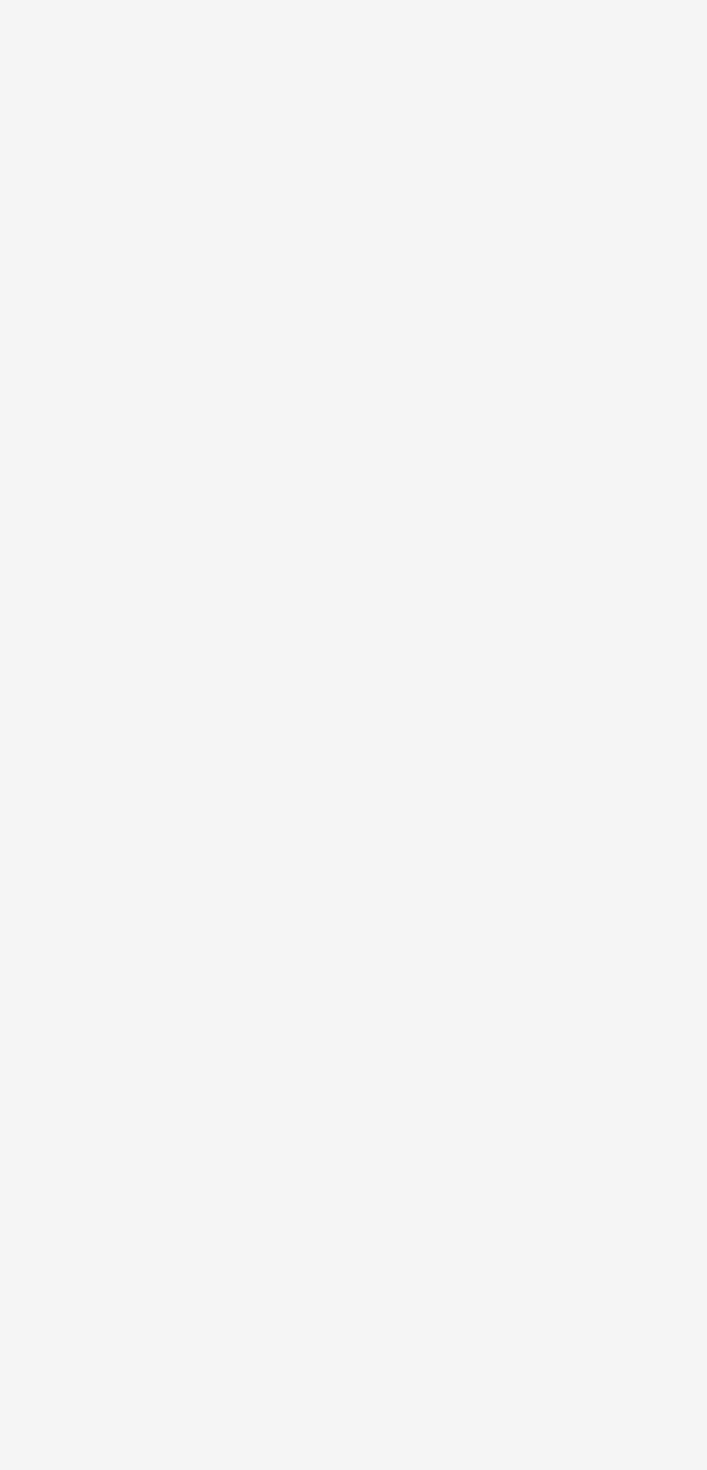
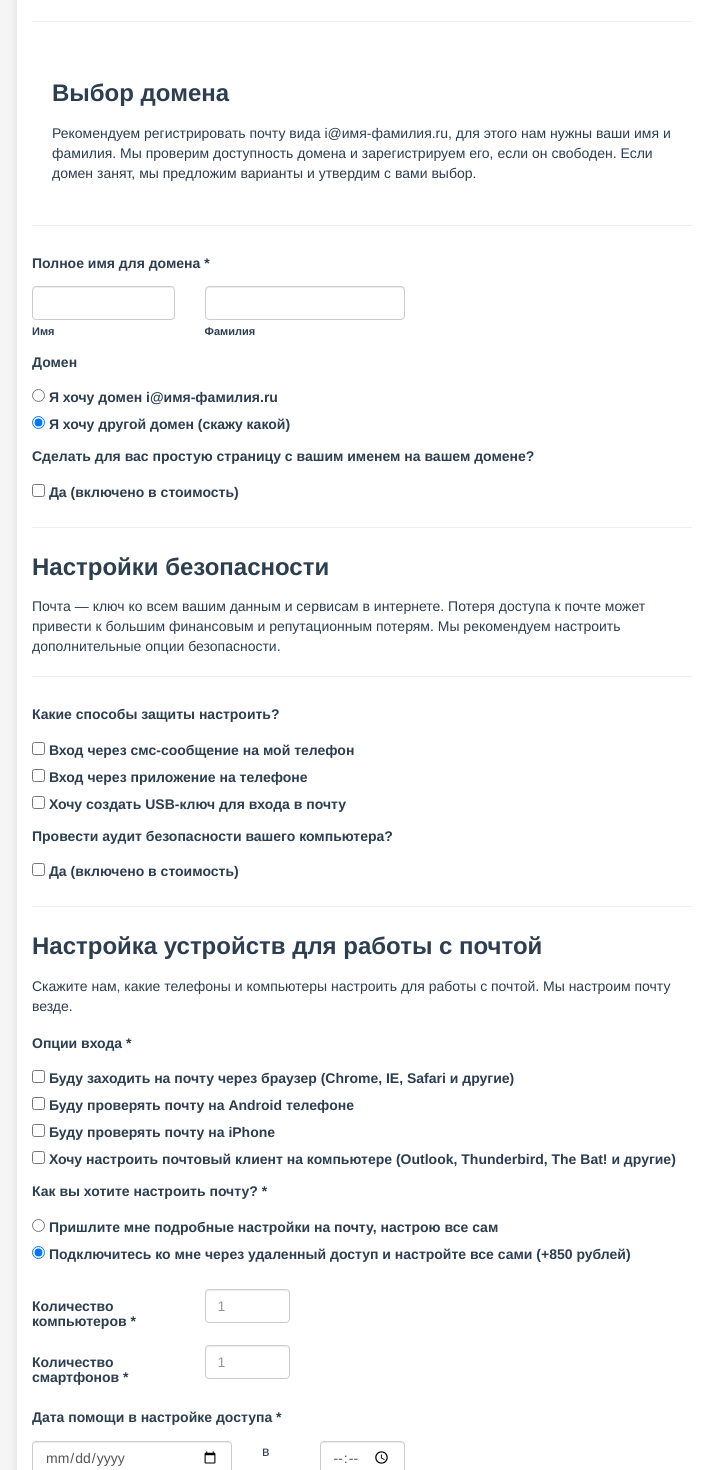
Before and after one commit to j-sho/test_project, a Vue app: page /form in a window 1280 px wide. Shown: the part 160-1630 px from the top of the page, without its empty margins (278-985 px from the left). Before the commit the page ends 800 px from the top, so only its background shows below. Built offline with nearby package versions, Linux system fonts and the light colour scheme.

Commit message:
separate block logic into two components

```diff
--- a/src/App.vue
+++ b/src/App.vue
@@ -1,6 +1,7 @@
 <template>
   <div id="app">
-    <router-view></router-view>
+    <router-view>
+    </router-view>
   </div>
 </template>
 
--- a/src/components/Form.vue
+++ b/src/components/Form.vue
@@ -5,13 +5,15 @@
     </div>
     <br>
     <hr>
-    <div class="block_item">
-      <h2>Выбор домена</h2>
-      <p>Рекомендуем регистрировать почту вида i@имя-фамилия.ru, для этого нам нужны ваши имя и фамилия. Мы проверим доступность домена и зарегистрируем его, если он свободен. Если домен занят, мы предложим варианты и утвердим с вами выбор.</p>
-    </div>
+    <FormBlock>
+      <div slot="block-body">
+        <h2>Выбор домена</h2>
+        <p>Рекомендуем регистрировать почту вида i@имя-фамилия.ru, для этого нам нужны ваши имя и фамилия. Мы проверим доступность домена и зарегистрируем его, если он свободен. Если домен занят, мы предложим варианты и утвердим с вами выбор.</p>
+      </div>
+    </FormBlock>
     <hr>
     <form>
-    <div class="block_item" v-on:click="changeDivColor" v-bind:style="{ 'background-color': isActiveColor }">
+    <div class="block_item">
       <label for="name"><h4>Полное имя для домена<span class="form-required"> *</span></h4></label>
       <div class="row">
         <div class="col-md-3">
@@ -37,7 +39,8 @@
         Поле обязательно для заполнения
       </div>
     </div>
-    <div class="block_item" v-on:click="changeDivColor" v-bind:style="{ 'background-color': isActiveColor }">
+
+    <div class="block_item">
       <label for="domain_name_type"><h4>Домен</h4></label>
       <div>
         <div class="form-check">
@@ -61,7 +64,8 @@
         </div>
       </div>
     </div>
-    <div class="block_item" @click="changeDivColor" v-bind:class="{ active: isActive }">
+
+    <div class="block_item">
       <label for="personal_web">
         <h4>Сделать для вас простую страницу с вашим именем на вашем домене?</h4>
       </label><br>
@@ -72,13 +76,17 @@
         </label>
       </div>
     </div>
+
     <hr>
+
     <div class="block_item">
       <h2>Настройки безопасности</h2>
       <p>Почта — ключ ко всем вашим данным и сервисам в интернете. Потеря доступа к почте может привести к большим финансовым и репутационным потерям. Мы рекомендуем настроить дополнительные опции безопасности.</p>
     </div>
+
     <hr>
-    <div class="block_item" @click="changeDivColor" v-bind:class="{ active: isActive }">
+
+    <div class="block_item">
       <label for="security_enter_option">
         <h4>Какие способы защиты настроить?</h4>
       </label><br>
@@ -101,7 +109,8 @@
         </label>
       </div>
     </div>
-    <div class="block_item" @click="changeDivColor" v-bind:class="{ active: isActive }">
+
+    <div class="block_item">
       <label for="laptop_audit">
         <h4>Провести аудит безопасности вашего компьютера?</h4>
       </label><br>
@@ -118,12 +127,15 @@
         <div class="glyphicon glyphicon-triangle-left description_arrow"></div>
       </div>
     </div>
+
     <hr>
+
     <div class="block_item">
       <h2>Настройка устройств для работы с почтой</h2>
       <p>Скажите нам, какие телефоны и компьютеры настроить для работы с почтой. Мы настроим почту везде.</p>
     </div>
-    <div class="block_item" @click="changeDivColor" v-bind:class="{ active: isActive }">
+
+    <div class="block_item">
       <label for="entry_options"><h4>Опции входа<span class="form-required"> *</span></h4></label><br>
       <div class="form-check">
         <label class="form-check-label">
@@ -153,7 +165,8 @@
         Поле обязательно для заполнения
       </div>
     </div>
-    <div class="block_item" @click="changeDivColor" v-bind:class="{ active: isActive }">
+
+    <div class="block_item">
       <label for="installation"><h4>Как вы хотите настроить почту?<span class="form-required"> *</span></h4></label><br>
       <div>
         <div class="form-check">
@@ -228,7 +241,6 @@
         </div>
       </div>
     </div>
-
     </form>
   </div>
 </template>
@@ -236,31 +248,12 @@
 <script>
 import Vue from 'vue'
 import model from '../Module.js'
-import isActive from '../eventHandling/isActive'
+import FormBlock from './FormBlock'
 
 export default {
   components: {
-    isActive
-  },
-  data () {
-    return {
-      isActive: false,
-      isActiveColor: '#fff'
-    }
-  },
-  methods: {
-    changeDivColor: function() {
-      if (this.isActiveColor === '#fff') {
-        // this.isActive = true;
-        this.isActiveColor = '#ffffe0';
-      } else {
-        // this.isActive = false;
-        this.isActiveColor = '#fff';
-        }
-    }
+    FormBlock
   }
-
-
 }
 </script>
 
@@ -308,10 +301,6 @@ export default {
   font-size: 30px;
 }
 
-.block_item {
-  padding: 12px 20px;
-}
-
 h1 {
   font-size: 2em;
   font-weight: bold;
--- /dev/null
+++ b/src/components/FormBlock.vue
@@ -0,0 +1,34 @@
+<template lang="html">
+  <div class="block-item" @click="toggleActive" :class="{ active: active }">
+    <slot name="block-body">
+    </slot>
+  </div>
+</template>
+
+<script>
+export default {
+  name: 'block-item',
+
+  methods: {
+    toggleActive () {
+      this.active = !this.active
+    }
+  },
+
+  data () {
+    return {
+      active: false
+    }
+  }
+}
+</script>
+
+<style lang="scss" scoped>
+  .block-item {
+    padding: 12px 20px;
+
+    &.active {
+      background: #ffffe0;
+    }
+  }
+</style>
--- a/src/main.js
+++ b/src/main.js
@@ -6,10 +6,8 @@ import router from './router'
 
 Vue.config.productionTip = false
 
-/* eslint-disable no-new */
-new Vue({
-  el: '#app',
-  router,
-  template: '<App/>',
-  components: { App }
-})
+const app = new Vue(Vue.util.extend({
+  router
+}, App))
+
+app.$mount('#app')
--- a/src/router/index.js
+++ b/src/router/index.js
@@ -5,7 +5,12 @@ import Form from '@/components/Form'
 Vue.use(Router)
 
 export default new Router({
+  mode: 'history',
   routes: [
+    {
+      path: '/',
+      redirect: '/form'
+    },
     {
       path: '/form',
       name: 'Form',
```
Also changed, not shown: src/Module.js (indentation only).
